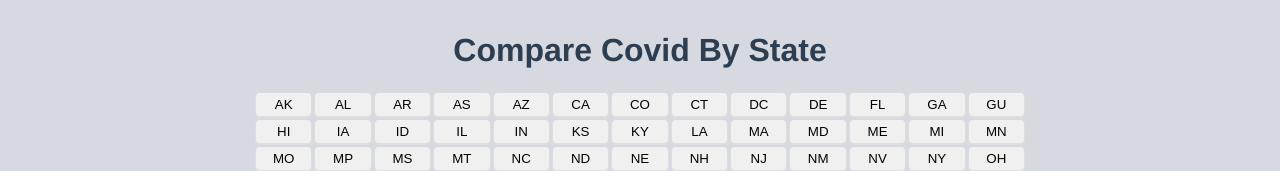
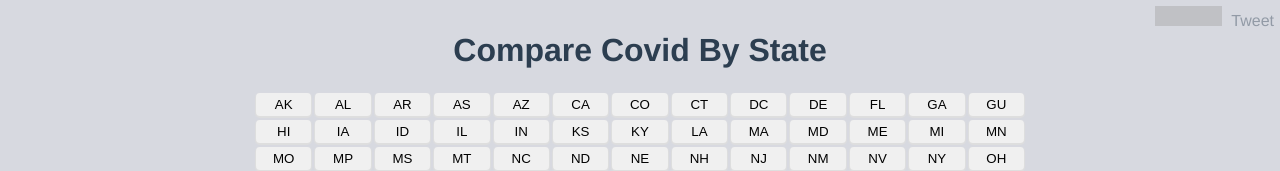
Before and after one commit to joshuasiegal/covidbystate, a Vue app: page /#/ in a window 1280 px wide. Shown: the top 171 px of the page. Built offline with nearby package versions, Linux system fonts and the light colour scheme; no server answers; grey boxes are pictures that could not be loaded.

Commit message:
add social share buttons for fb and twitter

```diff
--- a/src/components/SiteHeader.vue
+++ b/src/components/SiteHeader.vue
@@ -2,7 +2,7 @@
   <div id="header">
 
     <div id="header-left">
-      &nbsp;
+      <a href="https://twitter.com/joshuasiegal?ref_src=twsrc%5Etfw" class="twitter-follow-button" data-show-screen-name="false" data-show-count="false"></a>
     </div>
 
     <div id="header-middle">
@@ -10,7 +10,8 @@
     </div>
 
     <div id="header-right">
-      <a href="https://twitter.com/joshuasiegal?ref_src=twsrc%5Etfw" class="twitter-follow-button" data-show-screen-name="false" data-show-count="false"></a>
+      <iframe src="https://www.facebook.com/plugins/share_button.php?href=https%3A%2F%2Fcovidbystate.org&layout=button&size=small&width=67&height=20" width="67" height="20" style="border:none;overflow:hidden" scrolling="no" frameborder="0" allowTransparency="true" allow="encrypted-media"></iframe>
+      &nbsp;<a href="https://twitter.com/share?ref_src=twsrc%5Etfw" class="twitter-share-button" data-show-count="false">Tweet</a>
     </div>
 
   </div>
@@ -29,6 +30,7 @@
 
       &#header-left {
         text-align:left;
+        opacity:0.4;
       }
 
       &#header-middle {
@@ -37,7 +39,7 @@
 
       &#header-right {
         text-align:right;
-        opacity:0.4; /* for twitter button iframe */
+        opacity:0.4;
       }
     }
 
```
